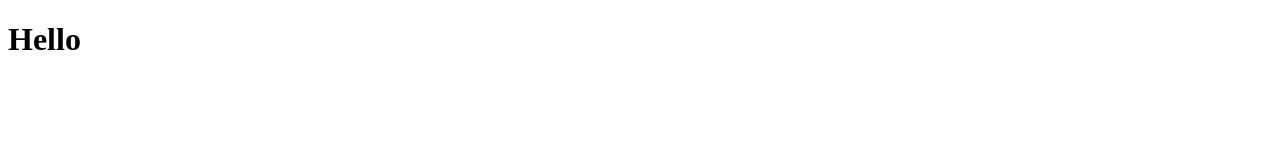
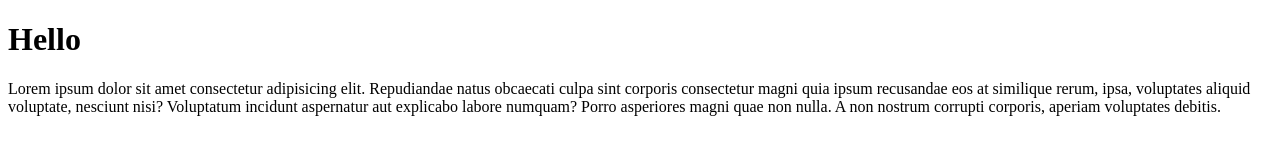
Before and after one commit to pabasroka/test, a plain HTML site: page index.html in a window 1280 px wide. Drawn offline with Linux system fonts and the light colour scheme.

Commit message:
Add text

```diff
--- a/index.html
+++ b/index.html
@@ -7,5 +7,14 @@
 </head>
 <body>
     <h1>Hello</h1>
+
+    <p>Lorem ipsum dolor sit amet consectetur adipisicing elit.
+        Repudiandae natus obcaecati culpa sint corporis consectetur
+        magni quia ipsum recusandae eos at similique rerum, ipsa,
+        voluptates aliquid voluptate, nesciunt nisi? Voluptatum
+        incidunt aspernatur aut explicabo labore numquam? Porro
+        asperiores magni quae non nulla. A non nostrum corrupti
+        corporis, aperiam voluptates debitis.</p>
+
 </body>
 </html>
```
